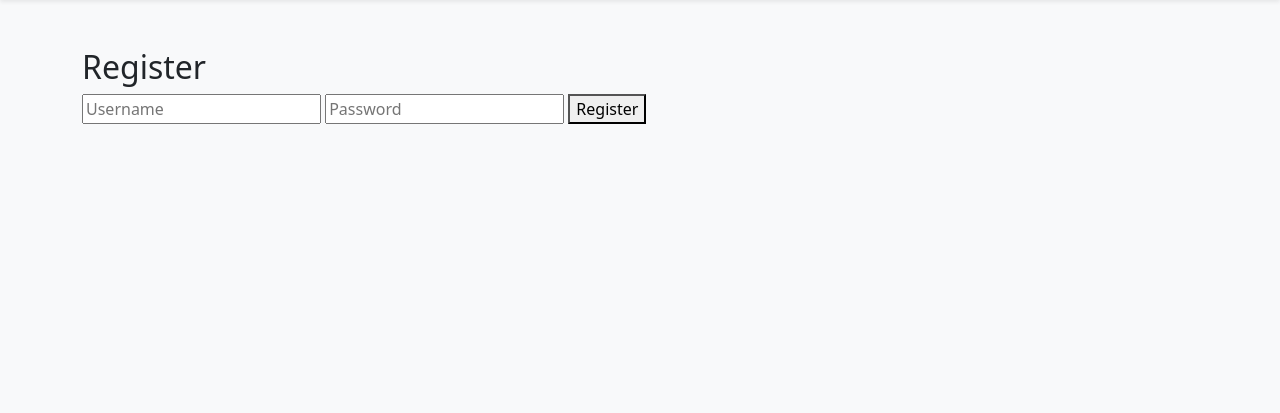
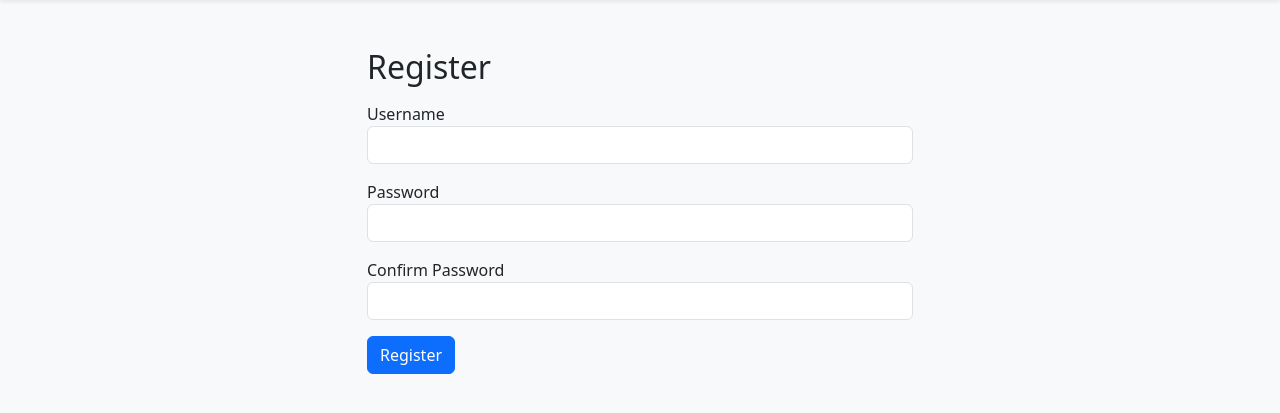
Before and after one commit to BeamingMonkey/option-journal-, a Flask app: page /register in a window 1280 px wide. Shown: the part 56-469 px from the top of the page. Run offline with Flask 2, Linux system fonts and the light colour scheme; some libraries are stand-ins or nearby versions.

Commit message:
Update register.html

```diff
--- a/templates/register.html
+++ b/templates/register.html
@@ -1,10 +1,14 @@
 {% extends "base.html" %}
-{% block title %}Register{% endblock %}
 {% block content %}
-  <h2>Register</h2>
-  <form method="POST">
-    <input type="text" name="username" placeholder="Username" required>
-    <input type="password" name="password" placeholder="Password" required>
-    <button type="submit">Register</button>
-  </form>
+<div class="row justify-content-center">
+  <div class="col-md-6">
+    <h2>Register</h2>
+    <form method="post" class="mt-3">
+      <div class="mb-3"><label>Username</label><input name="username" class="form-control" required></div>
+      <div class="mb-3"><label>Password</label><input type="password" name="password" class="form-control" required></div>
+      <div class="mb-3"><label>Confirm Password</label><input type="password" name="confirm" class="form-control" required></div>
+      <button type="submit" class="btn btn-primary">Register</button>
+    </form>
+  </div>
+</div>
 {% endblock %}
```
